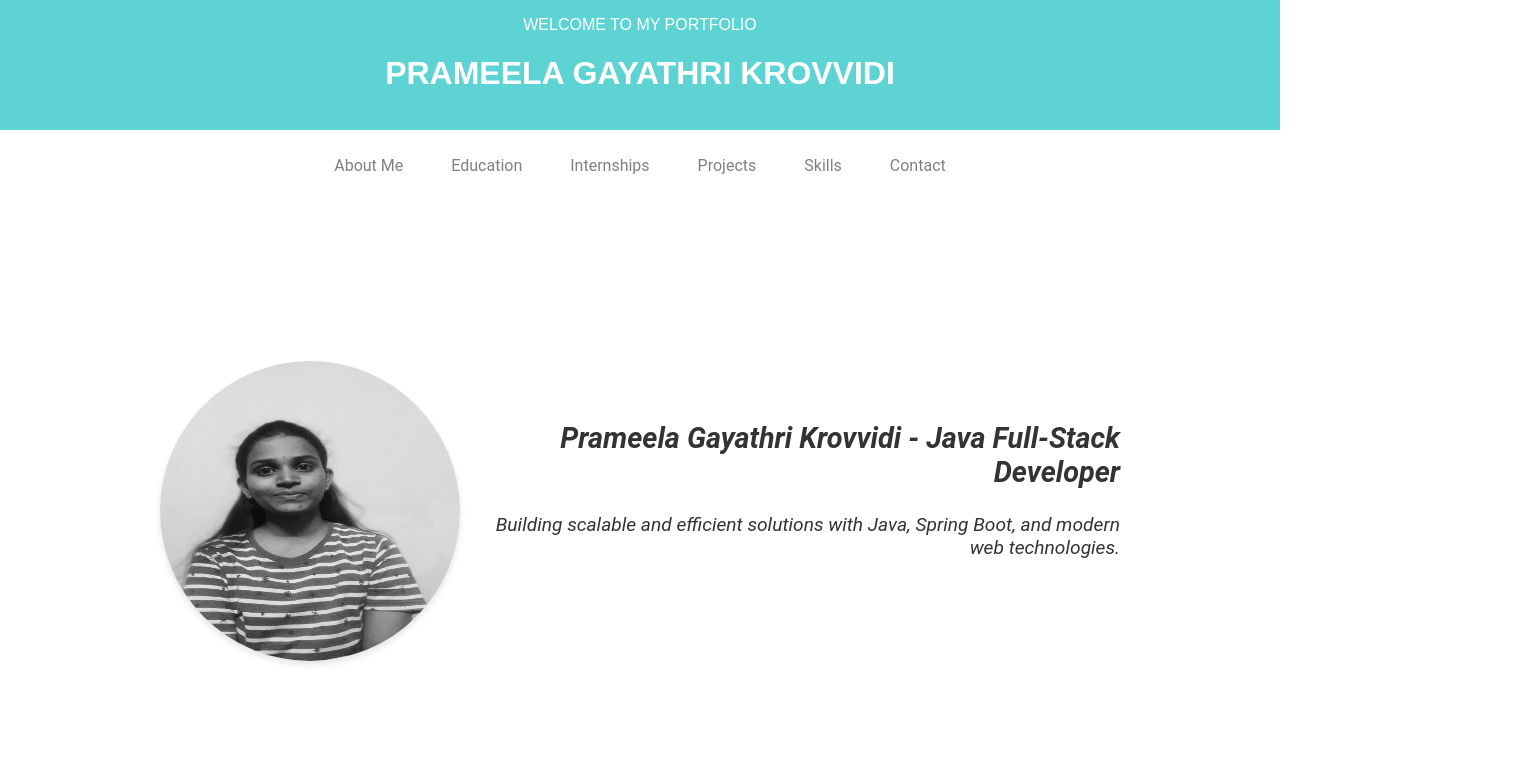
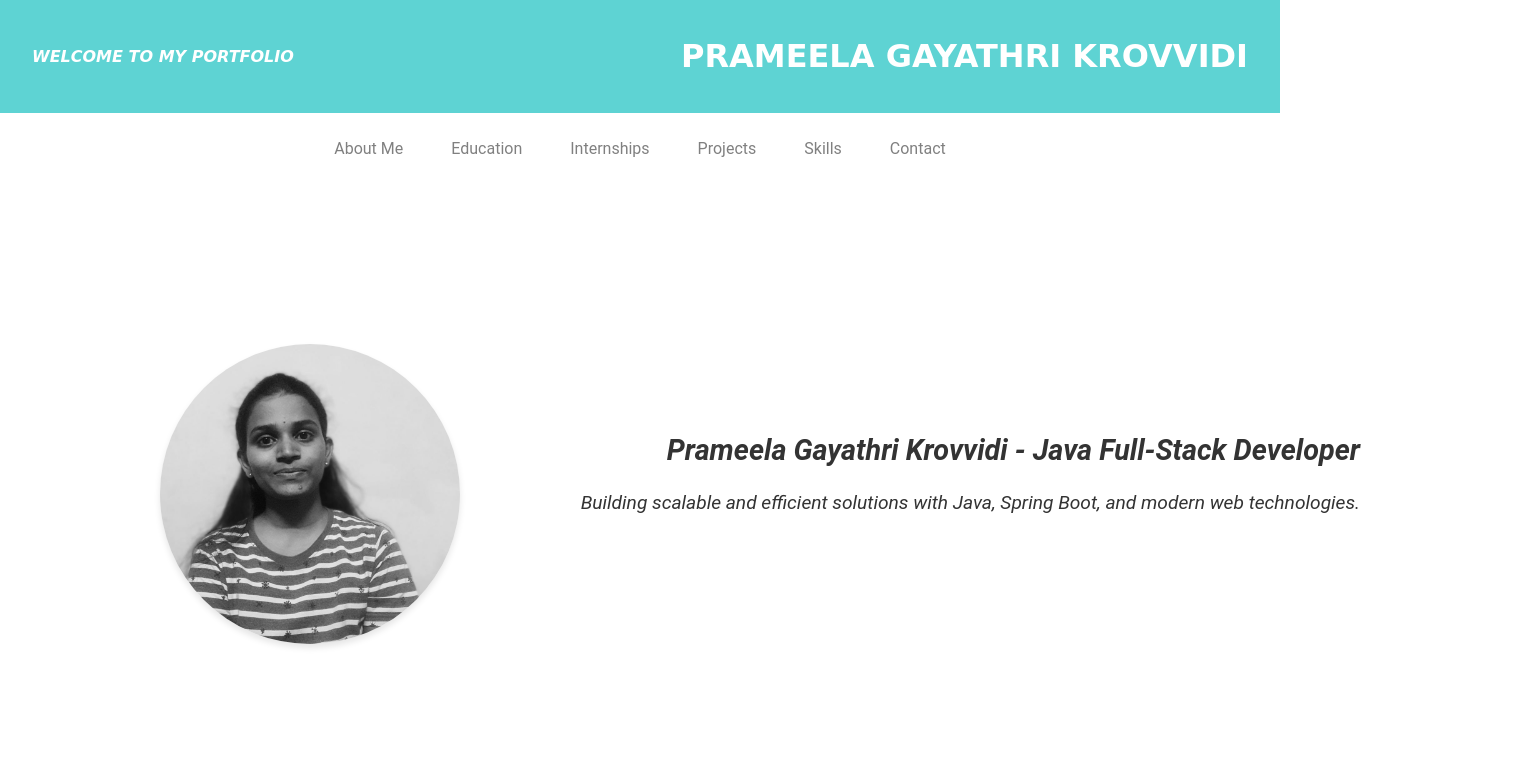
Before and after one commit to PrameelaGayathriKrovvidi/Portfolio, a plain HTML site: page MyPortfolio/index.html in a window 1280 px wide. Shown: the top 784 px of the page, 1520 px wide, since content can reach past the window. Drawn offline with Linux system fonts and the light colour scheme.

Commit message:
second commit

```diff
--- a/MyPortfolio/portfolio.html
+++ b/MyPortfolio/index.html
@@ -8,7 +8,7 @@
 </head>
 <body>
     <header>
-        Welcome to my Portfolio <h1>Prameela Gayathri Krovvidi</h1>
+        <b><i>Welcome to my Portfolio</i></b> <h1>Prameela Gayathri Krovvidi</h1>
     </header>
     <nav>
         <a href="#about">About Me</a>
@@ -20,7 +20,7 @@
     </nav>
     <section id="text-image-section">
         <div class="image-text-section">
-            <img src="images/Passportphoto.jpg" alt="Profile Picture">
+            <img src="images/Passportphoto.jpg" alt="Image">
         <div>
         <h1 class="header">Prameela Gayathri Krovvidi - Java Full-Stack Developer</h1>
         <p class="header">Building scalable and efficient solutions with Java, Spring Boot, and modern web technologies.</p>
--- a/MyPortfolio/style1.css
+++ b/MyPortfolio/style1.css
@@ -6,13 +6,20 @@ body {
     color: #333;
 }
 header {
-    font-family:Arial, Helvetica, sans-serif;
+    display: flex;
+    align-items: center;
+    justify-content: space-between;
+    font-family:cursive;
     text-transform: uppercase;
     text-decoration: wavy;
     background-color: #5ed3d3;
     color: white;
     padding: 1rem 2rem;
     text-align: center;
+}
+header b {
+    font-family: cursive;
+
 }
 nav {
     display: flex;
@@ -49,8 +56,11 @@ section:hover {
 }
 #text-image-section {
     background-color: white;
+
     font-size:larger;
     font-style: italic;
+    width: 100%; /* Adjust as needed */
+    height: 100%;
     padding: 10rem;
     border:none;
     box-shadow:none;
@@ -73,6 +83,7 @@ section:hover {
 .image-text-section img {
     height: 300px;
     width: 300px;
+    object-fit: cover;
     border-radius: 200px;
     box-shadow: 0 4px 6px rgba(0, 0, 0, 0.1);
 }
```
